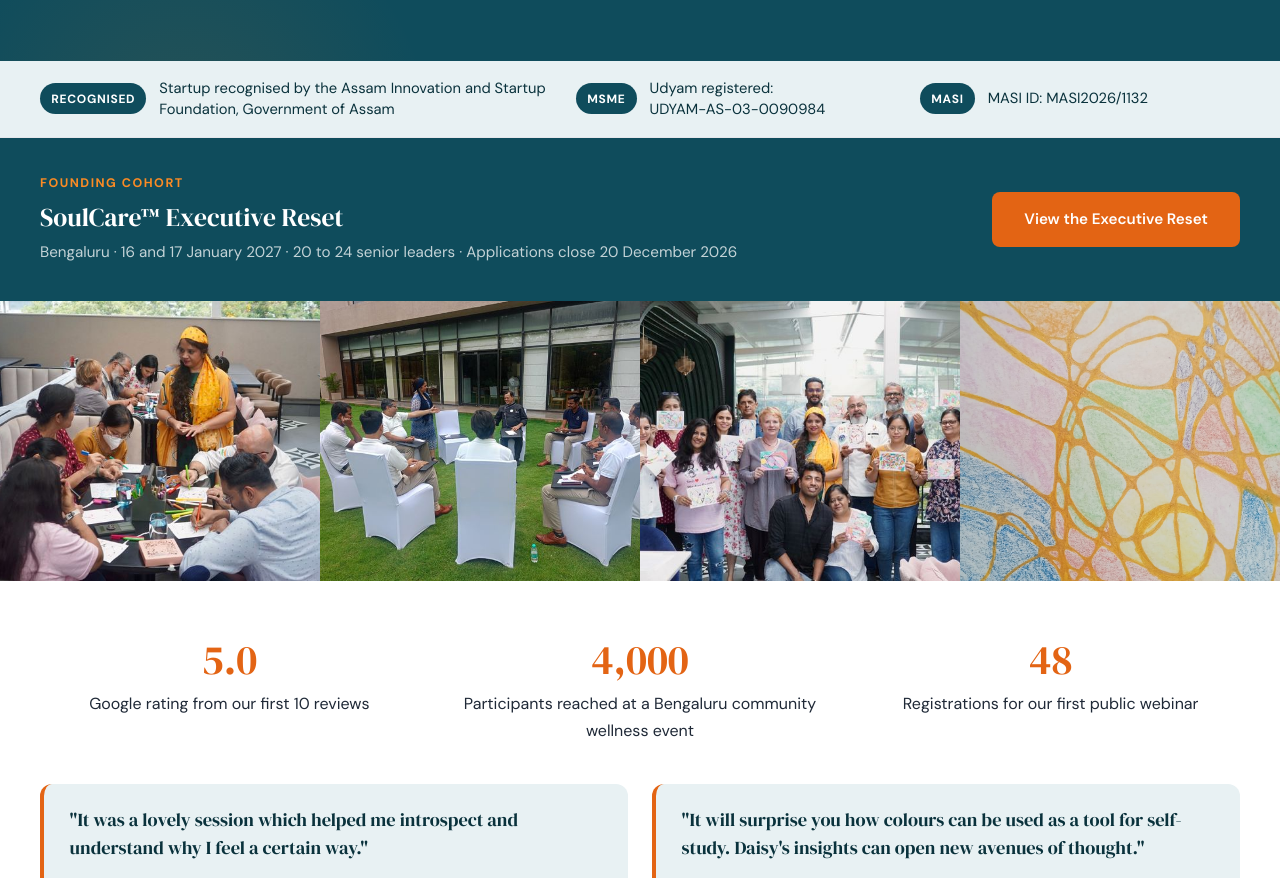
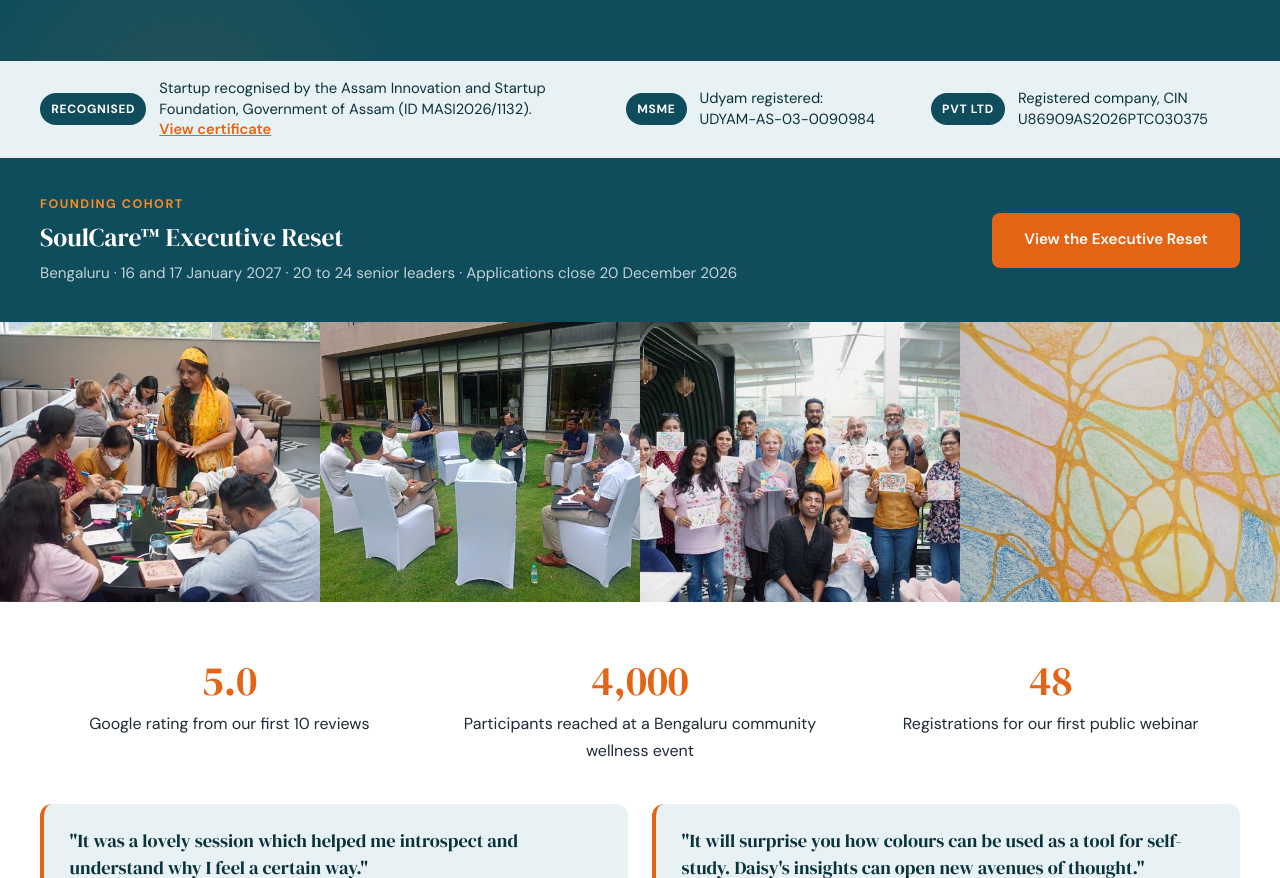
Before and after one commit to soulcareworkplacesolutions-pixel/soulcare-website, a plain HTML site: page index.html in a window 1280 px wide. Shown: the part 1029-1907 px from the top of the page. Drawn offline with Linux system fonts and the light colour scheme; a script that the page names is missing.

Commit message:
Trust strip: link the Assam startup certificate, fold MASI ID into it, add CIN
Co-Authored-By: Claude Opus 5.5 <noreply@anthropic.com>
Claude-Session: https://claude.ai/code/session_012HBaAxcTf1we6yXxr2NwMh

```diff
--- a/index.html
+++ b/index.html
@@ -296,10 +296,11 @@
     .wpi-card li, .team-card .team-role, .compliance-item h4 { font-size: 1rem; }
     @media (max-width: 600px) { body { font-size: 17px; } }
     .trust-strip { background: var(--teal-light); border-bottom: 1px solid var(--divider); padding: 1.1rem 2rem; }
-    .trust-strip-inner { max-width: 1200px; margin: 0 auto; display: grid; grid-template-columns: 1.6fr 1fr 1fr; gap: 1.5rem; align-items: center; }
+    .trust-strip-inner { max-width: 1200px; margin: 0 auto; display: grid; grid-template-columns: 2fr 1fr 1.1fr; gap: 1.5rem; align-items: center; }
     .trust-item { display: flex; align-items: center; gap: 0.8rem; }
     .trust-mark { flex: 0 0 auto; background: var(--teal); color: #fff; font-weight: 700; font-size: 0.75rem; letter-spacing: 0.06em; text-transform: uppercase; padding: 0.35rem 0.7rem; border-radius: 999px; }
     .trust-text { color: var(--teal-dark); font-size: 0.92rem; line-height: 1.4; }
+    .trust-text a { color: var(--coral); font-weight: 600; white-space: nowrap; }
     @media (max-width: 800px) { .trust-strip-inner { grid-template-columns: 1fr; gap: 0.7rem; } }
 </style>
 </head>
@@ -367,9 +368,9 @@
 <!-- TRUST STRIP -->
 <section class="trust-strip" aria-label="Recognition and registrations">
   <div class="trust-strip-inner">
-    <div class="trust-item"><span class="trust-mark">Recognised</span><span class="trust-text">Startup recognised by the Assam Innovation and Startup Foundation, Government of Assam</span></div>
+    <div class="trust-item"><span class="trust-mark">Recognised</span><span class="trust-text">Startup recognised by the Assam Innovation and Startup Foundation, Government of Assam (ID <span style="white-space:nowrap">MASI2026/1132</span>). <a href="/images/assam-startup-recognition-certificate.jpg" target="_blank" rel="noopener">View certificate</a></span></div>
     <div class="trust-item"><span class="trust-mark">MSME</span><span class="trust-text">Udyam registered: <span style="white-space:nowrap">UDYAM-AS-03-0090984</span></span></div>
-    <div class="trust-item"><span class="trust-mark">MASI</span><span class="trust-text">MASI ID: <span style="white-space:nowrap">MASI2026/1132</span></span></div>
+    <div class="trust-item"><span class="trust-mark">Pvt Ltd</span><span class="trust-text">Registered company, CIN <span style="white-space:nowrap">U86909AS2026PTC030375</span></span></div>
   </div>
 </section>
 
```
Also changed, not shown: images/assam-startup-recognition-certificate.jpg (added).
